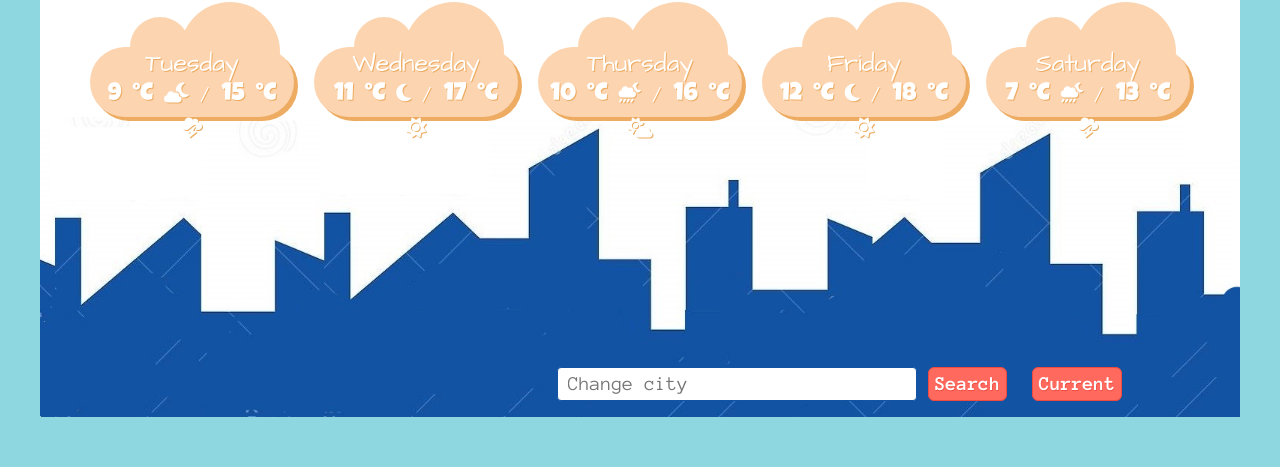
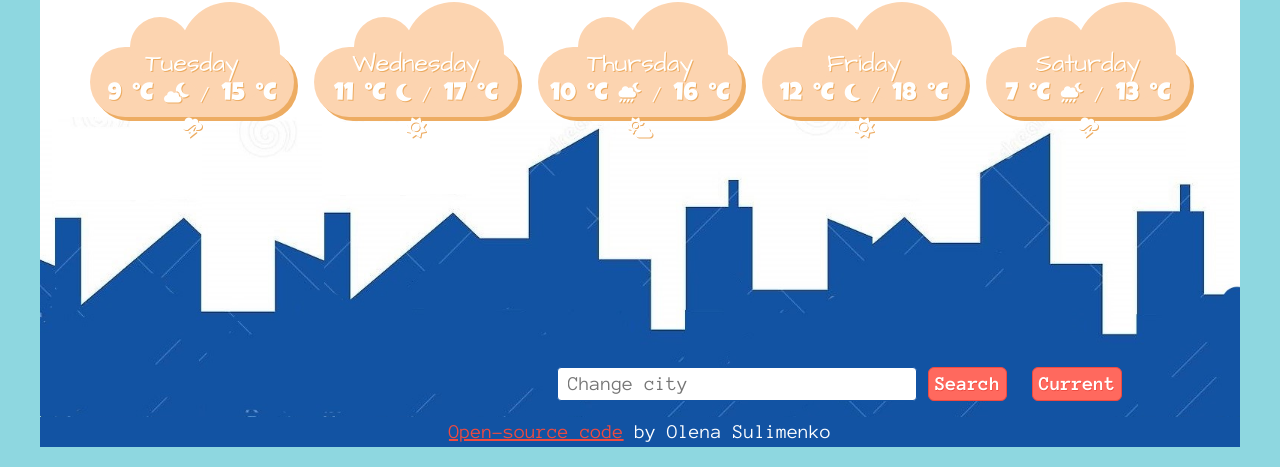
Before and after one commit to AlyaSulimenko/weather-forecast, a website built with Parcel: page index.html in a window 1280 px wide. Shown: the part 478-945 px from the top of the page. Before the commit the page ends 915 px from the top, so only its background shows below. Built offline with nearby package versions, Linux system fonts and the light colour scheme.

Commit message:
link aded

```diff
--- a/index.html
+++ b/index.html
@@ -142,6 +142,11 @@
           </div>
         </div>
       </section>
+      <section class="credits">
+        <div class="credits__link">
+          <a href="https://github.com/AlyaSulimenko/weather-forecast" target ="_blank">Open-source code</a> by Olena Sulimenko
+        </div>
+      </section>
     </div>
     <script src="index.js"></script>
   </body>
--- a/styles.css
+++ b/styles.css
@@ -190,3 +190,14 @@ h1 {
 #current-btn {
   margin-top: 250px;
 }
+.credits {
+  background-color: #1253a3;
+}
+
+.credits__link {
+  text-align: center;
+  color: white;
+}
+.credits__link a {
+  color: #f04a3f;
+}
```
